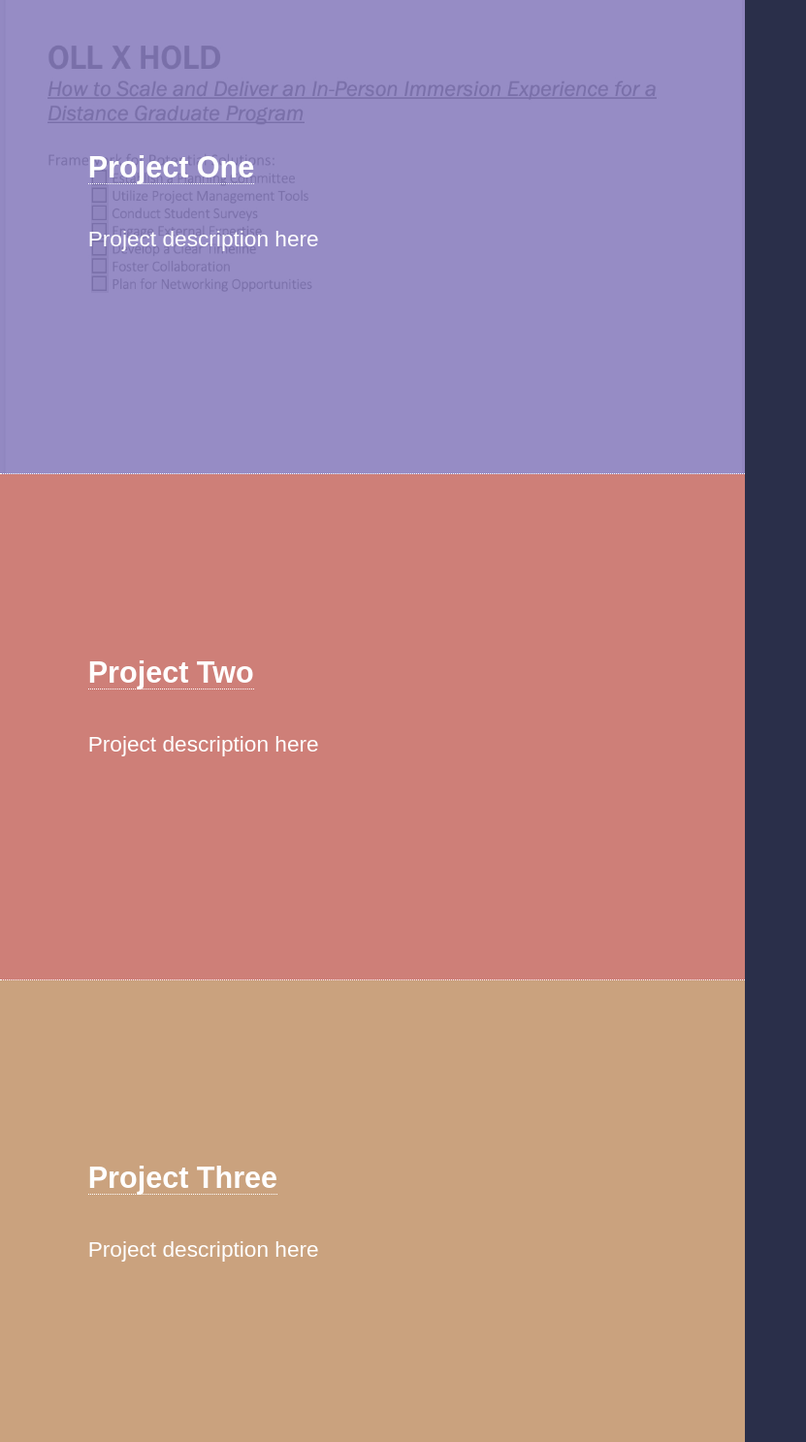
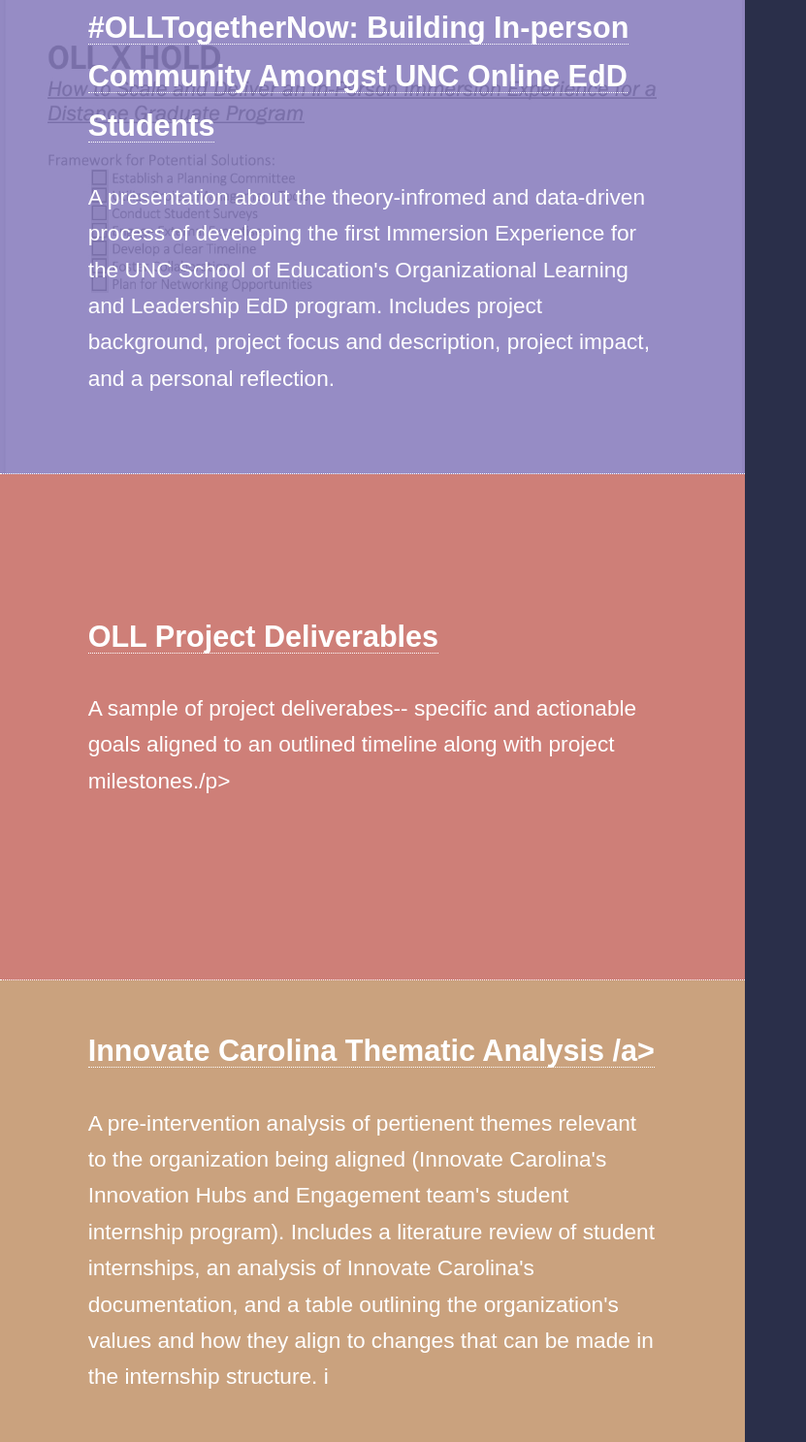
Before and after one commit to dearjill/personal-site, a plain HTML site: page index.html in a window 1280 px wide. Shown: the part 1107-2594 px from the top of the page at 97% size, without its empty margins (0-831 px from the left). Drawn offline with Linux system fonts and the light colour scheme.

Commit message:
updated tiles-- wrote three out of five descriptions... index.html

```diff
--- a/index.html
+++ b/index.html
@@ -65,8 +65,8 @@
                     <img src="images/images:pic01.jpg" alt="My project one picture">
                 </span>
                 <header>
-                    <h3><a href="#">Project One</a></h3>
-                    <p>Project description here</p>
+                    <h3><a href="#">#OLLTogetherNow: Building In-person Community Amongst UNC Online EdD Students</a></h3>
+                    <p> A presentation about the theory-infromed and data-driven process of developing the first Immersion Experience for the UNC School of Education's Organizational Learning and Leadership EdD program. Includes project background, project focus and description, project impact, and a personal reflection.  </p>
                 </header>
                 <a href="#" class="link"></a>
             </article>
@@ -76,8 +76,8 @@
                     <img src="images/pic03.jpg" alt="" />
                 </span>
                 <header>
-                    <h3><a href="#">Project Two</a></h3>
-                    <p>Project description here</p>
+                    <h3><a href="#">OLL Project Deliverables</a></h3>
+                    <p> A sample of project deliverabes-- specific and actionable goals aligned to an outlined timeline along with project milestones./p>
                 </header>
                 <a href="#" class="link"></a>
             </article>
@@ -87,8 +87,8 @@
                     <img src="images/pic04.jpg" alt="" />
                 </span>
                 <header>
-                    <h3><a href="#">Project Three</a></h3>
-                    <p>Project description here</p>
+                    <h3><a href="#"> Innovate Carolina Thematic Analysis /a></h3>
+                    <p>A pre-intervention analysis of pertienent themes relevant to the organization being aligned (Innovate Carolina's Innovation Hubs and Engagement team's student internship program). Includes a literature review of student internships, an analysis of Innovate Carolina's documentation, and a table outlining the organization's values and how they align to changes that can be made in the internship structure. i </p>
                 </header>
                 <a href="#" class="link"></a>
             </article>
@@ -98,7 +98,7 @@
                     <img src="images/pic05.jpg" alt="" />
                 </span>
                 <header>
-                    <h3><a href="#">Project Four</a></h3>
+                    <h3><a href="#">WebVr Scavenger Hunt</a></h3>
                     <p>Project description here</p>
                 </header>
                 <a href="#" class="link"></a>
@@ -109,7 +109,7 @@
                     <img src="images/pic06.jpg" alt="" />
                 </span>
                 <header>
-                    <h3><a href="#">Project Six</a></h3>
+                    <h3><a href="#"> Social Media/Marketing </a></h3>
                     <p>Project description here</p>
                 </header>
                 <a href="#" class="link"></a>
```
